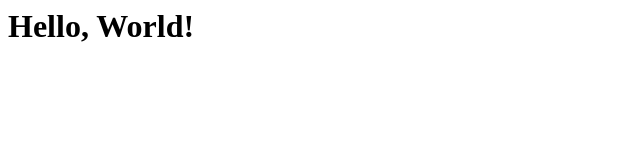
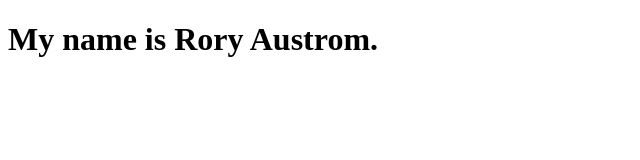
Before and after one commit to Racerroar888/racerroar888.github.io, a plain HTML site: page index.html in a window 1280 px wide. Shown: the whole page, without its empty margins (0-640 px from the left). Drawn offline with Linux system fonts and the light colour scheme.

Commit message:
Add Boilerplate

```diff
--- a/index.html
+++ b/index.html
@@ -1 +1,11 @@
-<h1>Hello, World!</h1>
+<!doctype html>
+<html lang="en">
+  <head>
+    <meta charset="utf-8" />
+    <meta name="viewport" content="width=device-width" />
+    <title>Rory Austrom</title>
+  </head>
+  <body>
+    <h1>My name is Rory Austrom.</h1>
+  </body>
+</html>
```
